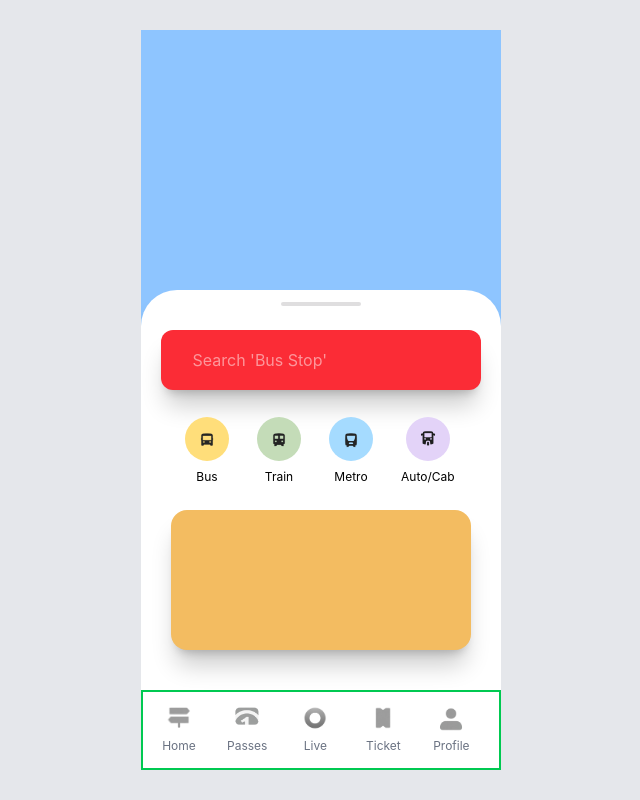
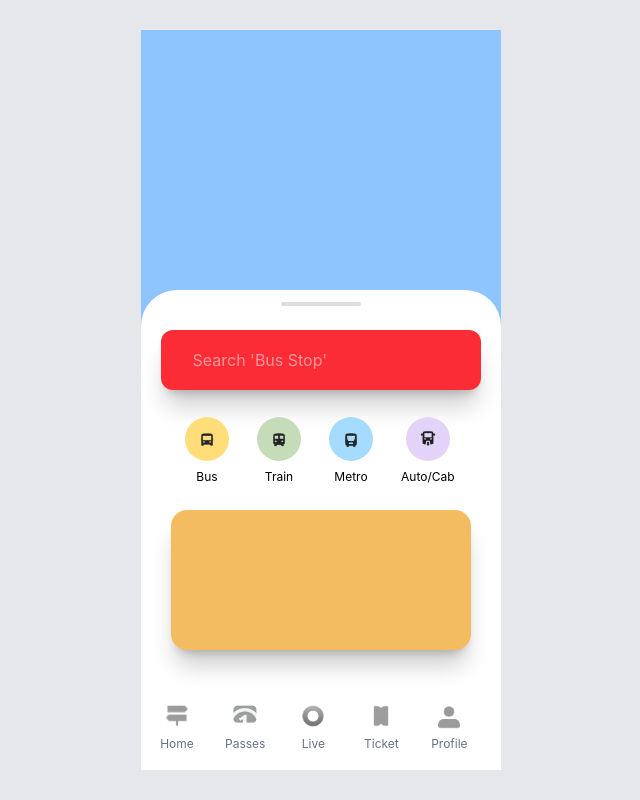
Before and after one commit to debuglord77/bus-web, a React (Vite) app: page / in a window 1280 px wide. Shown: the whole page, without its empty margins (319-959 px from the left). Built offline with nearby package versions, Linux system fonts and the light colour scheme.

Commit message:
Updated UI

```diff
--- a/src/components/Bottomhalf.jsx
+++ b/src/components/Bottomhalf.jsx
@@ -93,7 +93,7 @@ function Bottomhalf(){
 
 
             {/* bottom nav */}
-            <div className=" absolute bottom-0 w-full h-20  border-2 border-green-500">
+            <div className=" absolute bottom-0 w-full h-20  border-none border-green-500">
                 <div className="w-80 h-20 pt-1.5 px-4 border-none border-black  flex flex-row gap-7">
 
                     <button
--- a/src/pages/Passes.jsx
+++ b/src/pages/Passes.jsx
@@ -56,7 +56,7 @@ function Passes() {
 
 
         {/* bottom nav */}
-        <div className=" absolute bottom-0 w-full h-20  border-2 border-green-500">
+        <div className=" absolute bottom-0 w-full h-20  border-none border-green-500">
             <div className="w-80 h-20 pt-1.5 px-4 border-none border-black  flex flex-row gap-7">
 
                 <button
```
